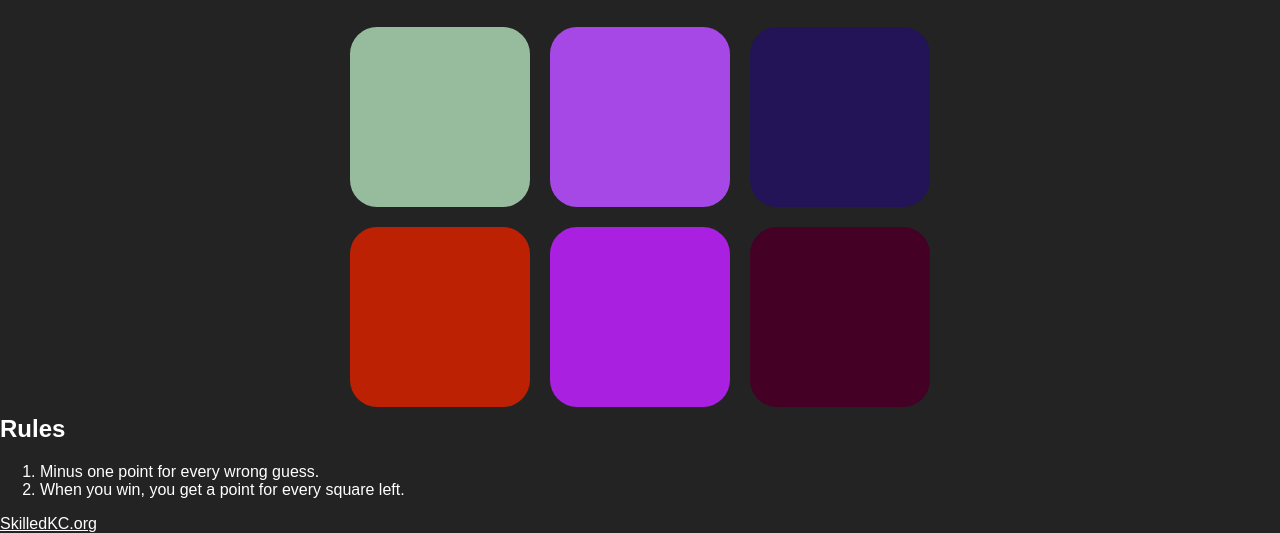
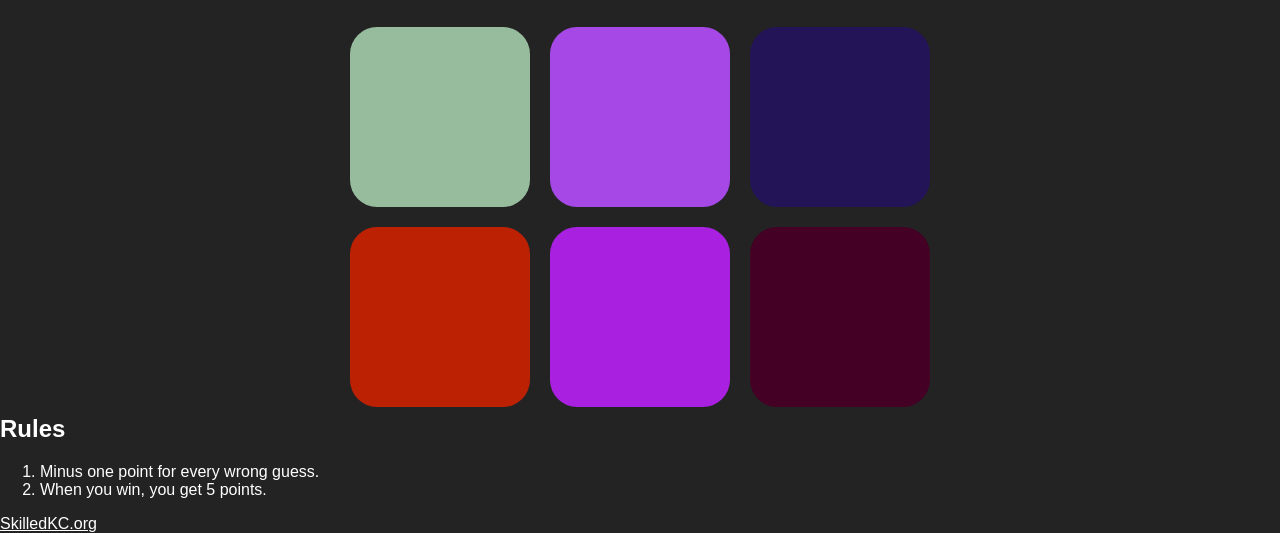
Before and after one commit to tkhc/rgb-bugged, a plain HTML site: page index.html in a window 1280 px wide. Shown: the part 267-800 px from the top of the page. Drawn offline with Linux system fonts and the light colour scheme.

Commit message:
updated rules

```diff
--- a/index.html
+++ b/index.html
@@ -38,7 +38,7 @@ Score:
 		<h2>Rules</h2>
 		<ol>
 			<li>Minus one point for every wrong guess.</li>
-			<li>When you win, you get a point for every square left.</li>
+			<li>When you win, you get 5 points.</li>
 		</ol>
 	</div>
     <a style="color: white;" href="http://www.skilledkc.org">SkilledKC.org</a>
```
